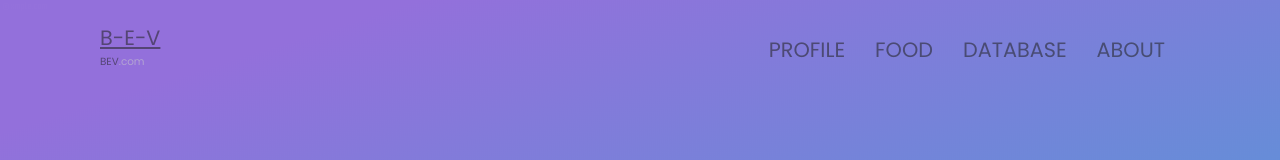
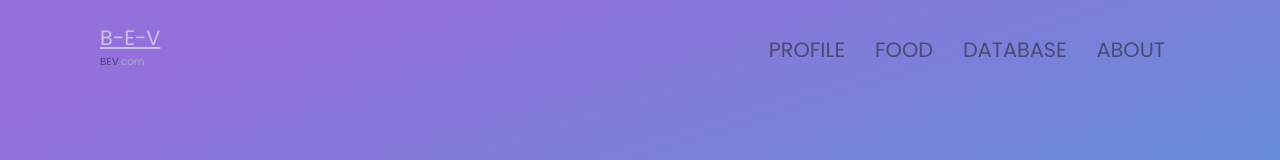
Before and after one commit to AD757/fe19tp2_lemon, a React (Create React App) app: page / in a window 1280 px wide. Shown: the top 160 px of the page. Built offline with nearby package versions, Linux system fonts and the light colour scheme.

Commit message:
Update index.css

```diff
--- a/src/index.css
+++ b/src/index.css
@@ -39,4 +39,5 @@ p {
   display: flex;
   justify-content: center;
   text-decoration: underline;
+  color: rgb(255, 255, 255);
 }
```
